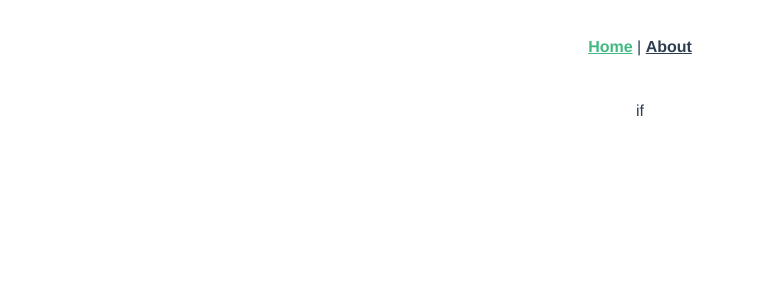
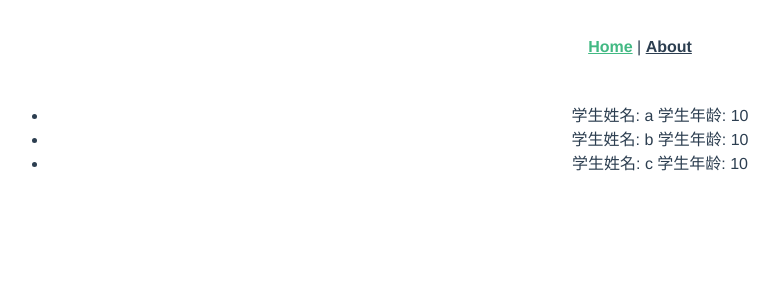
Before and after one commit to Nesb01t/MonetUI, a Vue app in the folder monetblog-vue/: page / in a window 1280 px wide. Shown: the top 300 px of the page, without its empty margins (0-779 px from the left). Built offline with nearby package versions, Linux system fonts and the light colour scheme.

Commit message:
update: ul->li + v-for遍历数组

```diff
--- a/monetblog-vue/src/views/HomeView.vue
+++ b/monetblog-vue/src/views/HomeView.vue
@@ -1,8 +1,12 @@
 <template>
-  <div>
-    <p v-if="isRed">if</p>
-    <p v-else>else</p>
-  </div>
+  <ul>
+    <!-- 循环UserList -->
+    <!-- v-for=(每一个对象, 下标) in 数组 -->
+    <li v-for="(item, index) in userList" :key="index">
+      学生姓名: {{ item.userName }}
+      学生年龄: {{ item.userAge }}
+    </li>
+  </ul>
 </template>
 
 <script>
@@ -11,10 +15,17 @@
     name: "home", //这个组件 HomeView.vue 的名字
     setup() { // beforeCreated和created 生命周期
       const data = reactive({
-        name: "小美",
-        age: 20,
-        info: "<i>富文本斜体字</i>",
-        isRed: true
+        userList: [
+          {
+            userName: "a", userAge: 10
+          },
+          {
+            userName: "b", userAge: 10
+          },
+          {
+            userName: "c", userAge: 10
+          }
+        ]
       })
       return { ...toRefs(data) }
     }
```
